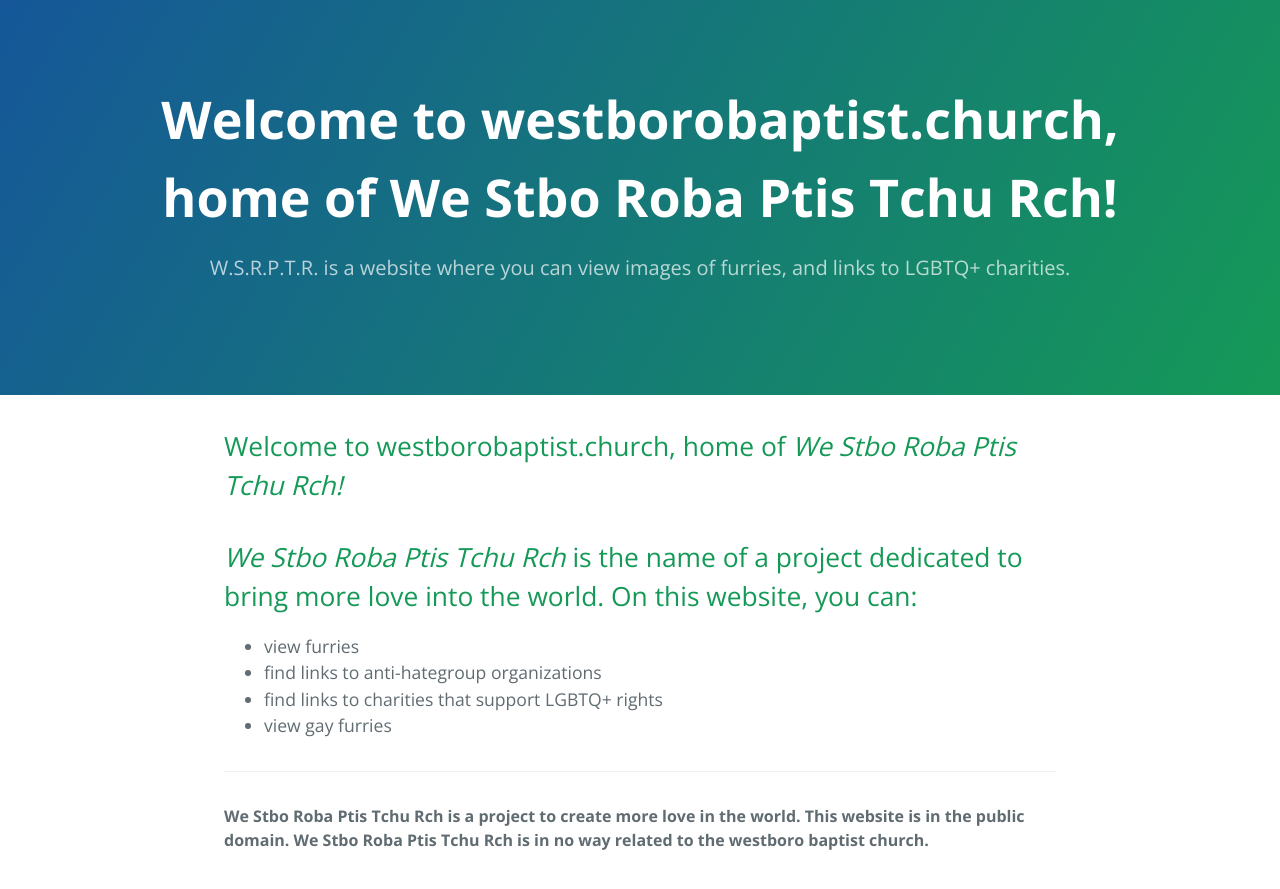
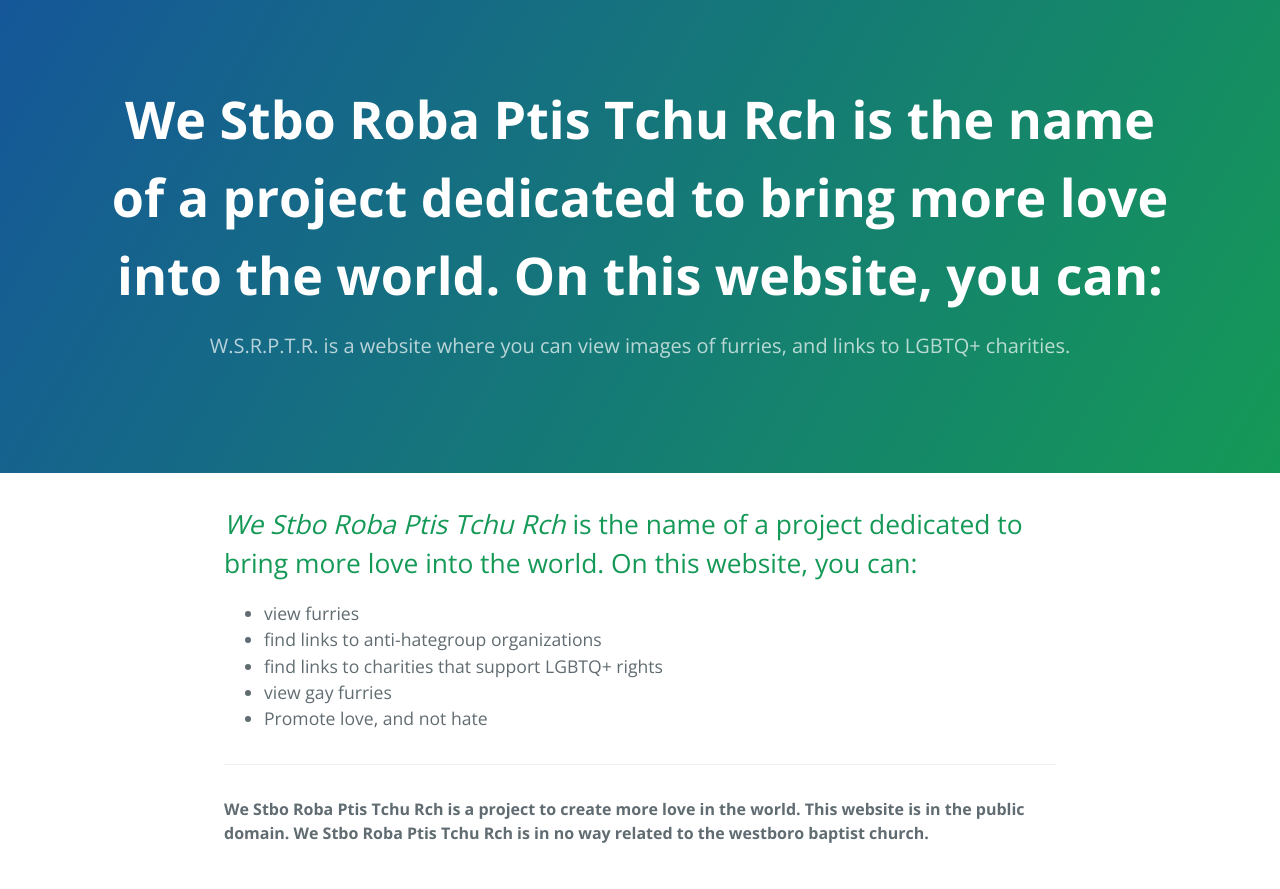
Before and after one commit to averyburnettmiller/cayman, a Jekyll site: the page built from index.md, in a window 1280 px wide. Shown: the top 889 px of the page. Built offline with Jekyll 4.4.1, drawn with Linux system fonts in a browser that asks for light colours; our own code applies the rules of GitHub Pages for plain Markdown files.

Commit message:
Update index.md

```diff
--- a/index.md
+++ b/index.md
@@ -2,9 +2,9 @@
 layout: default
 published: true
 ---
-## Welcome to westborobaptist.church, home of _We Stbo Roba Ptis Tchu Rch!_
 ## _We Stbo Roba Ptis Tchu Rch_ is the name of a project dedicated to bring more love into the world. On this website, you can:
 - view furries
 - find links to anti-hategroup organizations
 - find links to charities that support LGBTQ+ rights
 - view gay furries
+- Promote love, and not hate
```
